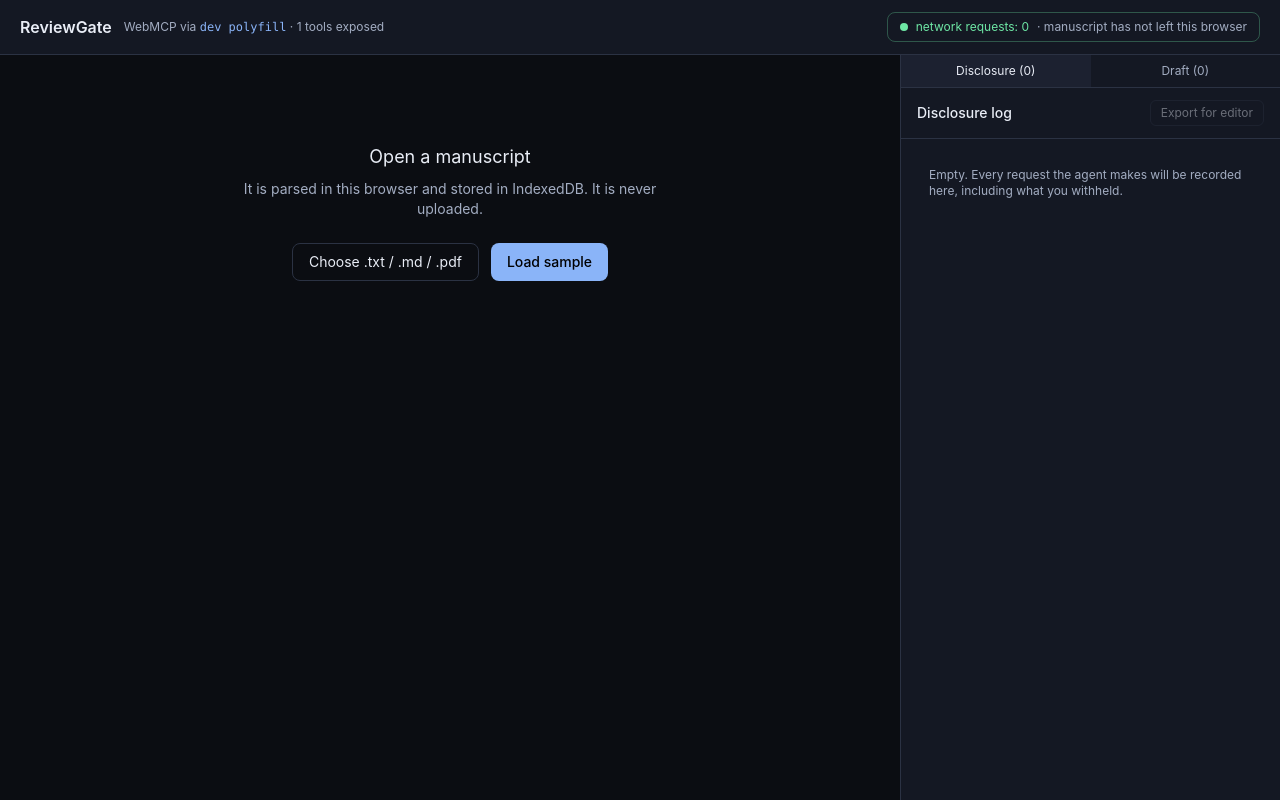
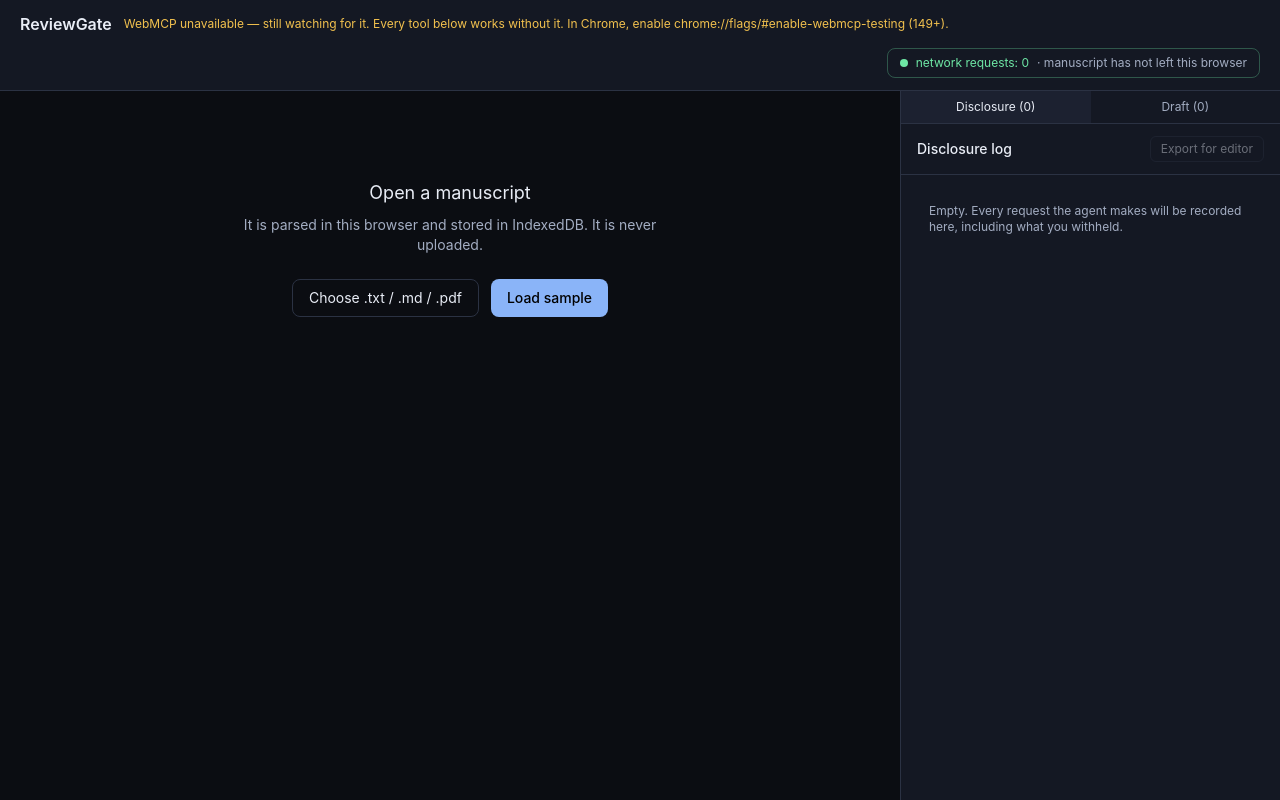
Before and after one commit to Hanuman-S/Review-Gate, a React (Vite) app: page / in a window 1280 px wide. Built offline with nearby package versions, Linux system fonts and the light colour scheme.

Commit message:
Keep draft and disclosure log when a manuscript closes

```diff
--- a/src/App.jsx
+++ b/src/App.jsx
@@ -28,6 +28,7 @@ function Workspace() {
   const [output, setOutput] = useState(null);
   const [reviewTitle, setReviewTitle] = useState(null);
   const [confirm, setConfirm] = useState(null);
+  const [apiReady, setApiReady] = useState(() => isSupported());
   const outputRef = useRef(null);
 
   const refresh = useCallback(async () => {
@@ -46,7 +47,12 @@ function Workspace() {
     () => buildTools({ manuscript, requestConsent, onChange: refresh }),
     [manuscript, requestConsent, refresh],
   );
-  const onRegistered = useCallback(() => { listTools().then(setTools); }, []);
+  // Readiness is reported by the registration watcher, not read once at render:
+  // the API can arrive late, and the header must correct itself when it does.
+  const onRegistered = useCallback((names, ready) => {
+    setApiReady(!!ready);
+    listTools().then(setTools);
+  }, []);
   useWebMCPTools({ defs, onRegistered });
 
   /** Every sentence id ever released, for highlighting in the manuscript. */
@@ -127,10 +133,11 @@ function Workspace() {
       <header className="flex flex-wrap items-center gap-3 border-b border-line bg-panel px-5 py-3">
         <div className="font-semibold">ReviewGate</div>
         <div className="text-xs text-dim">
-          {isSupported()
+          {apiReady
             ? <>WebMCP via <code className="text-accent">{getApiLocation()}</code> · {tools.length} tools exposed</>
             : <span className="text-warn">
-                WebMCP unavailable — enable chrome://flags/#enable-webmcp-testing (Chrome 149+)
+                WebMCP unavailable — still watching for it. Every tool below works
+                without it. In Chrome, enable chrome://flags/#enable-webmcp-testing (149+).
               </span>}
         </div>
         <div className="ml-auto flex items-center gap-3">
```
